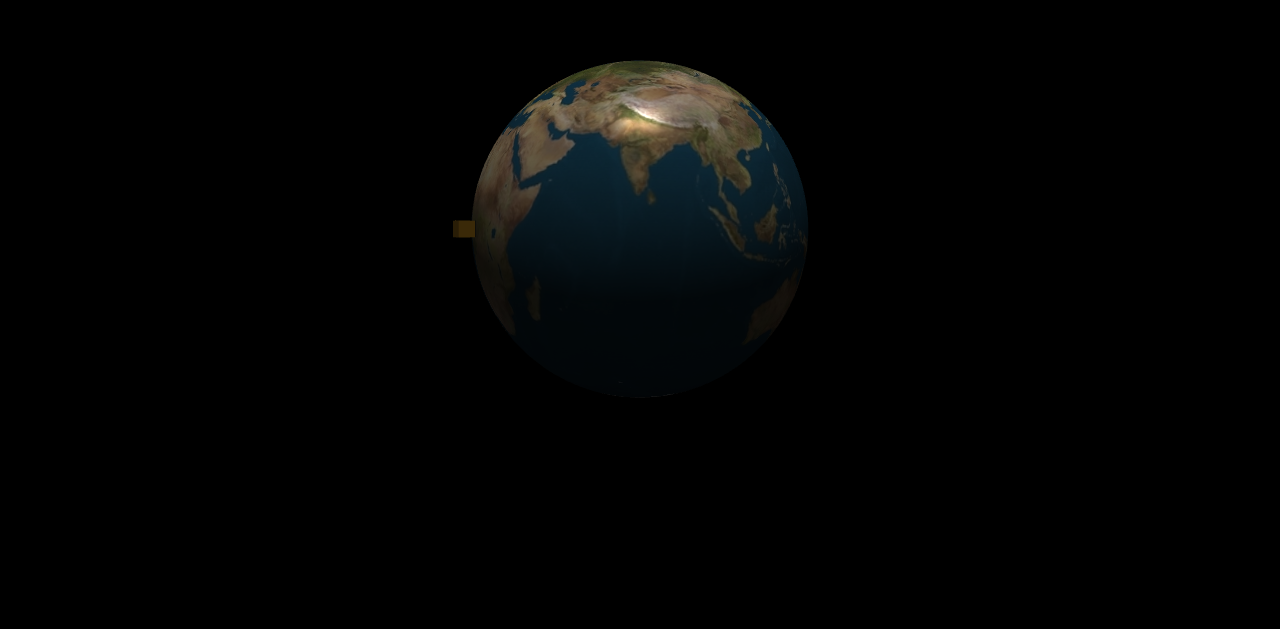
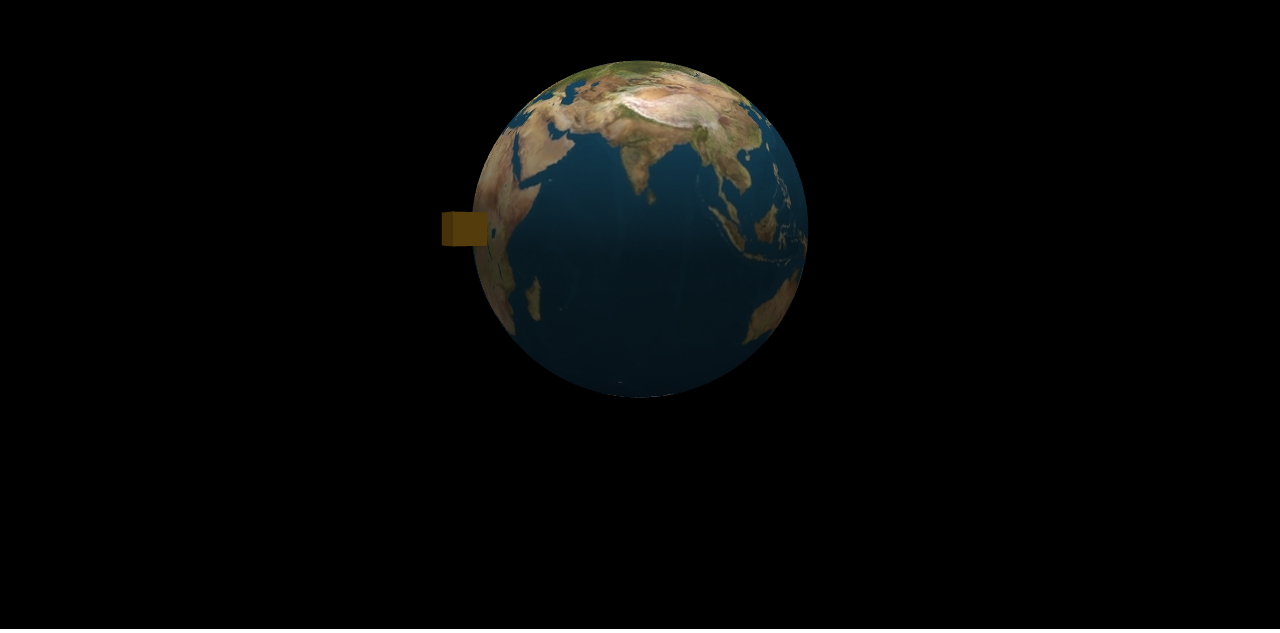
Before and after one commit to skisy/ACGV-Earth, a plain HTML site: page index.html in a window 1280 px wide. Shown: the part 171-804 px from the top of the page. Drawn offline with Linux system fonts and the light colour scheme; animation ran at ten frames a second.

Commit message:
Lighting and Satellite Position Changes

```diff
--- a/index.html
+++ b/index.html
@@ -56,7 +56,7 @@
             //uniform vec3 uSpotDirection;
             uniform sampler2D uSampler;
 
-            const float shininess = 50.0;
+            const float shininess = 25.0;
             //const float spotExponent = 40.0;
             // cutoff angle of spot light
             //const float spotCosCutoff = 0.97; // corresponds to 14 degrees
@@ -125,11 +125,11 @@
             pwgl.view.yOffset = 0;
             pwgl.view.drag = 0;
 
-            // Lighting values - ATLER VALUES
-            pwgl.lights.position = [0, 60, 10];
-            pwgl.lights.ambientColour = [0.1, 0.1, 0.1];
-            pwgl.lights.diffuseColour = [0.6, 0.6, 0.6];
-            pwgl.lights.specularColour = [0.9, 0.9, 0.9];
+            // Lighting values
+            pwgl.lights.position = [0, 80, 0.0];
+            pwgl.lights.ambientColour = [0.3, 0.3, 0.3];
+            pwgl.lights.diffuseColour = [0.8, 0.8, 0.8];
+            pwgl.lights.specularColour = [0.3, 0.3, 0.3];
 
             // Variables required for drawing sphere correctly
             // Sphere constructed from latSlice * longSegment rectangles, each constructed from 2 triangles
@@ -307,6 +307,7 @@
 
                 // Update angle of satellite to face Earth in current position
                 pwgl.satellite.angle += (currentTime - pwgl.previousFrameTimeStamp) / pwgl.satellite.orbitTime % (2 * Math.PI);
+
                 // Update position of satellite in orbit (satellite oribts on horizontal plane therefore its Y coordinate does not change)
                 pwgl.satellite.x = Math.cos(pwgl.satellite.angle) * pwgl.satellite.orbitRadius;
                 pwgl.satellite.z = Math.sin(pwgl.satellite.angle) * pwgl.satellite.orbitRadius;
@@ -578,35 +579,35 @@
             function setupSatelliteBuffers() {
                 var satVertexPosition = [
                     // Front face
-                     1.0,  1.0,  1.0, //v0
-                    -1.0,  1.0,  1.0, //v1
-                    -1.0, -1.0,  1.0, //v2
-                     1.0, -1.0,  1.0, //v3
+                     2.0,  2.0,  2.0, //v0
+                    -2.0,  2.0,  2.0, //v2
+                    -2.0, -2.0,  2.0, //v2
+                     2.0, -2.0,  2.0, //v3
                     // Back face
-                     1.0,  1.0, -1.0, //v4
-                    -1.0,  1.0, -1.0, //v5
-                    -1.0, -1.0, -1.0, //v6
-                     1.0, -1.0, -1.0, //v7
+                     2.0,  2.0, -2.0, //v4
+                    -2.0,  2.0, -2.0, //v5
+                    -2.0, -2.0, -2.0, //v6
+                     2.0, -2.0, -2.0, //v7
                     // Left face
-                    -1.0,  1.0,  1.0, //v8
-                    -1.0,  1.0, -1.0, //v9
-                    -1.0, -1.0, -1.0, //v10
-                    -1.0, -1.0,  1.0, //v11
+                    -2.0,  2.0,  2.0, //v8
+                    -2.0,  2.0, -2.0, //v9
+                    -2.0, -2.0, -2.0, //v20
+                    -2.0, -2.0,  2.0, //v22
                     // Right face
-                     1.0,  1.0,  1.0, //12
-                     1.0, -1.0,  1.0, //13
-                     1.0, -1.0, -1.0, //14
-                     1.0,  1.0, -1.0, //15
+                     2.0,  2.0,  2.0, //22
+                     2.0, -2.0,  2.0, //23
+                     2.0, -2.0, -2.0, //24
+                     2.0,  2.0, -2.0, //25
                     // Top face
-                     1.0,  1.0,  1.0, //v16
-                     1.0,  1.0, -1.0, //v17
-                    -1.0,  1.0, -1.0, //v18
-                    -1.0,  1.0,  1.0, //v19
+                     2.0,  2.0,  2.0, //v26
+                     2.0,  2.0, -2.0, //v27
+                    -2.0,  2.0, -2.0, //v28
+                    -2.0,  2.0,  2.0, //v29
                     // Bottom face
-                     1.0, -1.0,  1.0, //v20
-                     1.0, -1.0, -1.0, //v21
-                    -1.0, -1.0, -1.0, //v22
-                    -1.0, -1.0,  1.0, //v23
+                     2.0, -2.0,  2.0, //v20
+                     2.0, -2.0, -2.0, //v22
+                    -2.0, -2.0, -2.0, //v22
+                    -2.0, -2.0,  2.0, //v23
                      ];
 
                 // Defines each face of satellite (a cube) as two triangles
@@ -877,7 +878,7 @@
                 // Prevent page scroll
                 evt.preventDefault();
 
-                // Change position on Z axis to affect the scene "zoom"
+                // Change fov to affect the zoom-like behaviour
                 pwgl.fovy += evt.detail;
                 //console.log(pwgl.fovy);
             }
```
